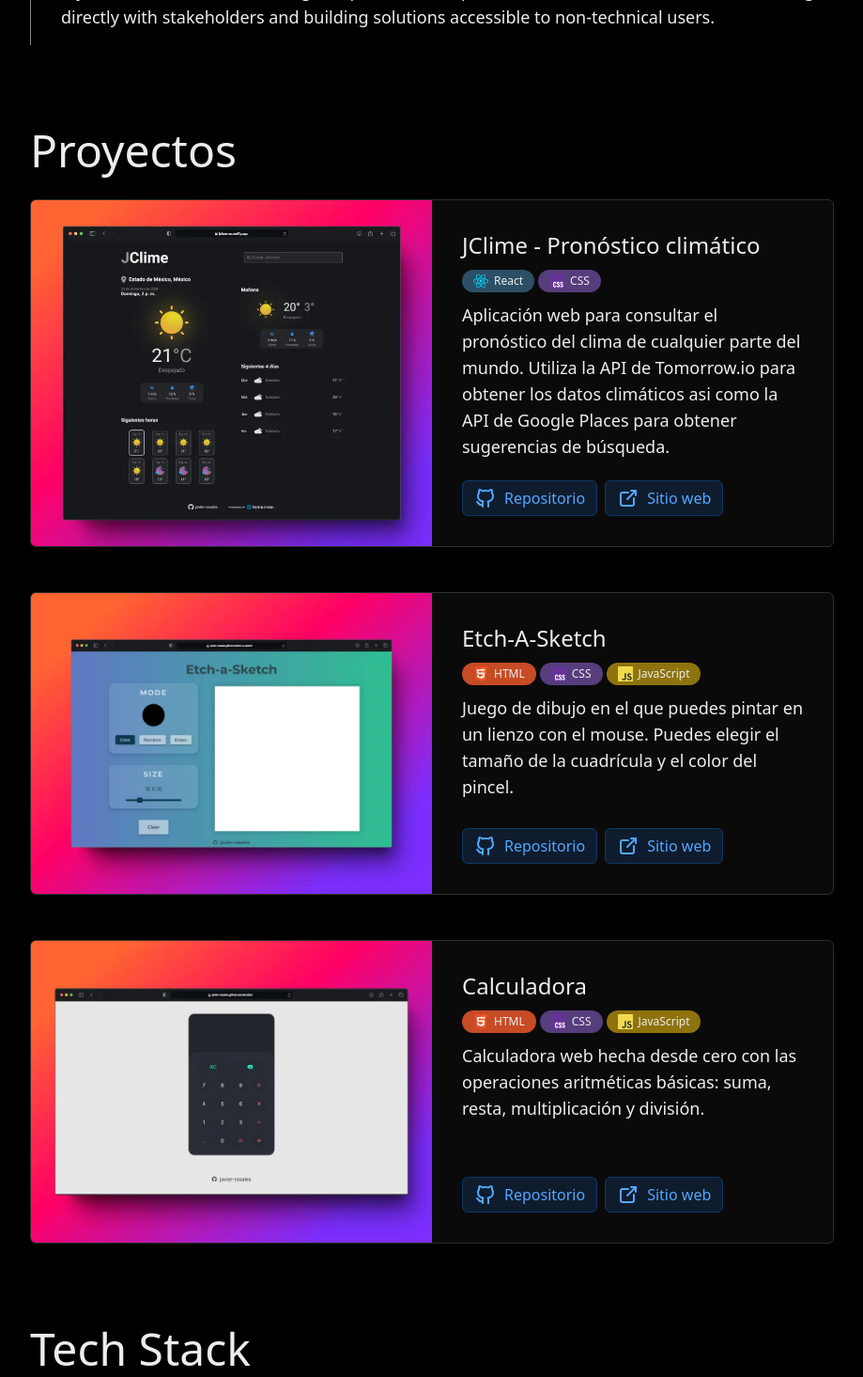
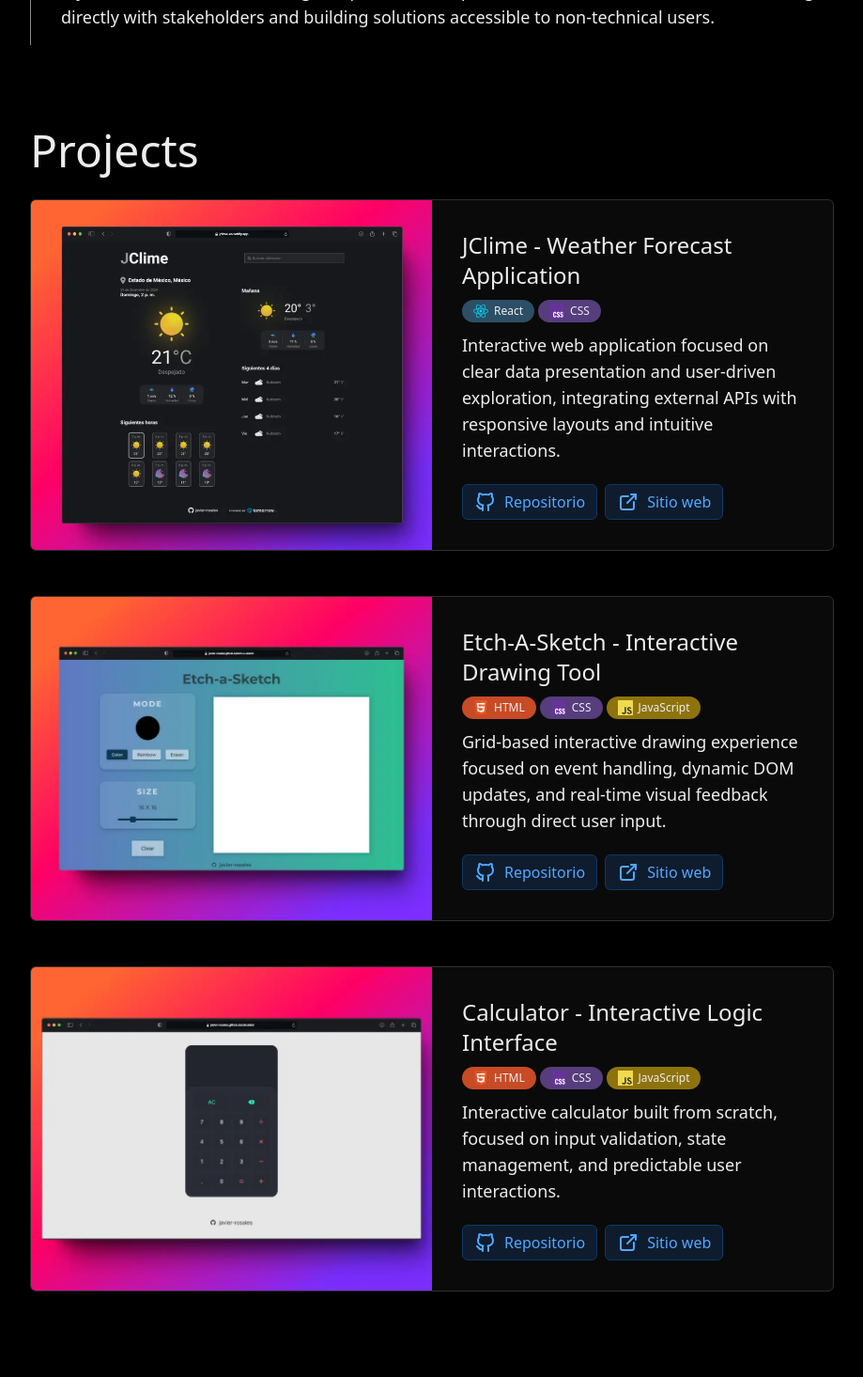
Before and after one commit to javier-rosales/portfolio, a React (Vite) app: page / in a window 1280 px wide. Shown: the part 1240-2705 px from the top of the page at 94% size, without its empty margins (180-1099 px from the left). Built offline with nearby package versions, Linux system fonts and the light colour scheme.

Commit message:
Update projects section content and header link

```diff
--- a/src/components/Header.jsx
+++ b/src/components/Header.jsx
@@ -9,7 +9,7 @@ const Header = () => {
             <a href="#experience">Experience</a>
           </li>
           <li className='hover:text-[#0068d6] dark:hover:text-[#52a8ff] text-center'>
-            <a href="#proyectos">Proyectos</a>
+            <a href="#projects">Projects</a>
           </li>
           <li className='hover:text-[#0068d6] dark:hover:text-[#52a8ff] text-center'>
             <a href="#tech-stack">Tech Stack</a>
--- a/src/components/Projects.jsx
+++ b/src/components/Projects.jsx
@@ -8,35 +8,38 @@ import etchASketchImg from '../assets/images/projects/etch-a-sketch-desktop.webp
 
 const projectList = [
   {
-    title: 'JClime - Pronóstico climático',
-    description: 'Aplicación web para consultar el pronóstico del clima de cualquier parte del mundo. Utiliza la API de Tomorrow.io para obtener los datos climáticos asi como la API de Google Places para obtener sugerencias de búsqueda.',
+    title: 'JClime - Weather Forecast Application',
+    description:
+      'Interactive web application focused on clear data presentation and user-driven exploration, integrating external APIs with responsive layouts and intuitive interactions.',
     technologies: ['react', 'css'],
     img: jclimeImg,
     repoLink: 'https://github.com/javier-rosales/jclime',
     liveLink: 'https://jclime-es.netlify.app'
   },
   {
-    title: 'Etch-A-Sketch',
-    description: 'Juego de dibujo en el que puedes pintar en un lienzo con el mouse. Puedes elegir el tamaño de la cuadrícula y el color del pincel.',
+    title: 'Etch-A-Sketch - Interactive Drawing Tool',
+    description:
+      'Grid-based interactive drawing experience focused on event handling, dynamic DOM updates, and real-time visual feedback through direct user input.',
     technologies: ['html', 'css', 'javascript'],
     img: etchASketchImg,
     repoLink: 'https://github.com/javier-rosales/etch-a-sketch',
     liveLink: 'https://javier-rosales.github.io/etch-a-sketch'
   },
   {
-    title: 'Calculadora',
-    description: 'Calculadora web hecha desde cero con las operaciones aritméticas básicas: suma, resta, multiplicación y división.',
+    title: 'Calculator - Interactive Logic Interface',
+    description:
+      'Interactive calculator built from scratch, focused on input validation, state management, and predictable user interactions.',
     technologies: ['html', 'css', 'javascript'],
     img: calculatorImg,
     repoLink: 'https://github.com/javier-rosales/calculator',
     liveLink: 'https://javier-rosales.github.io/calculator'
-  },
+  }
 ].map(project => ({...project, id: uuidv4()}))
 
 const Projects = () => {
   return (
     <Section>
-      <SectionTitle title='Proyectos' id='proyectos' />
+      <SectionTitle title='Projects' id='projects' />
       <div className='flex flex-col gap-8 md:gap-10 lg:gap-12'>
         {projectList.map(({ id, ...project }) => (
           <ProjectCard
```
